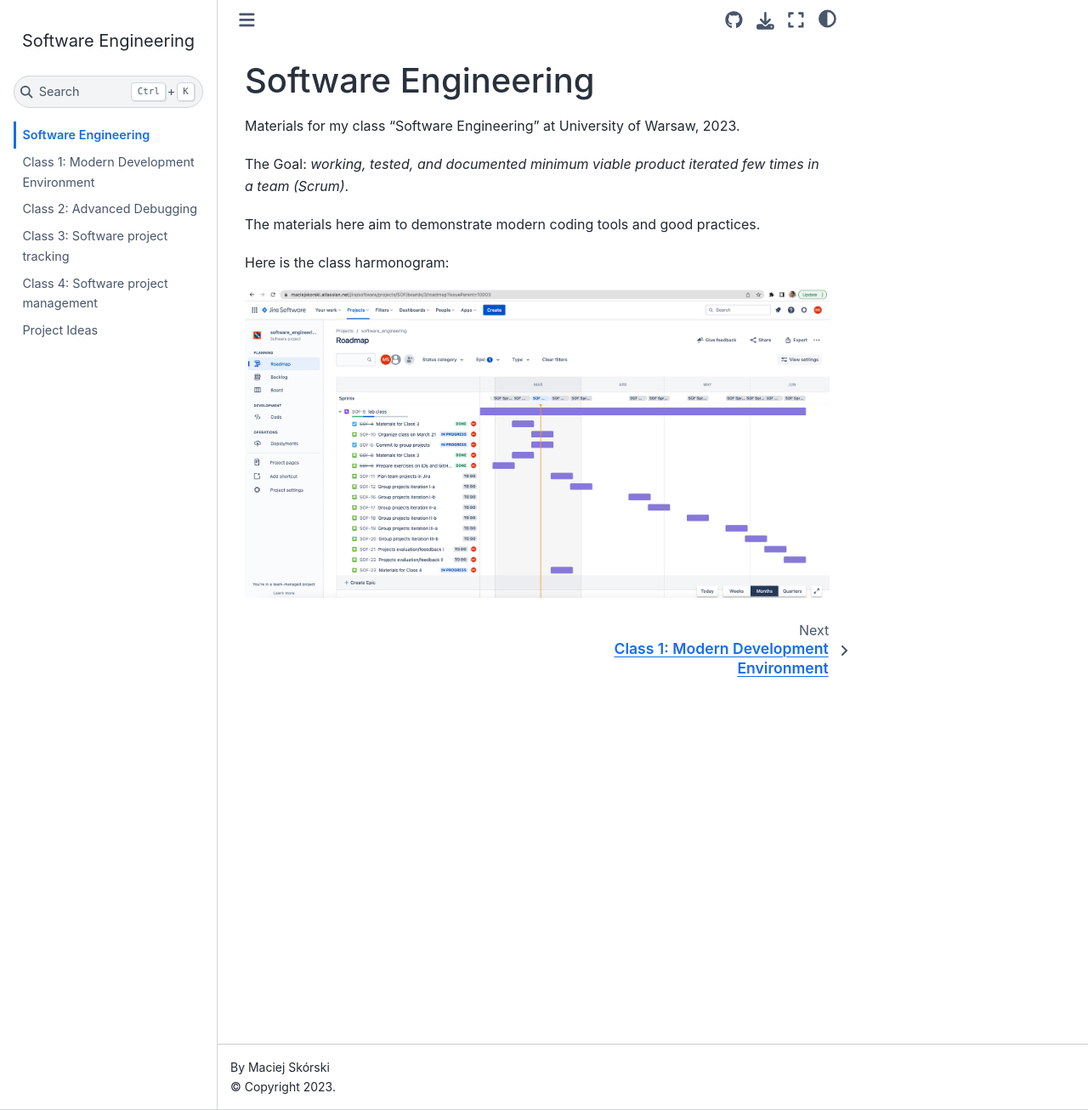
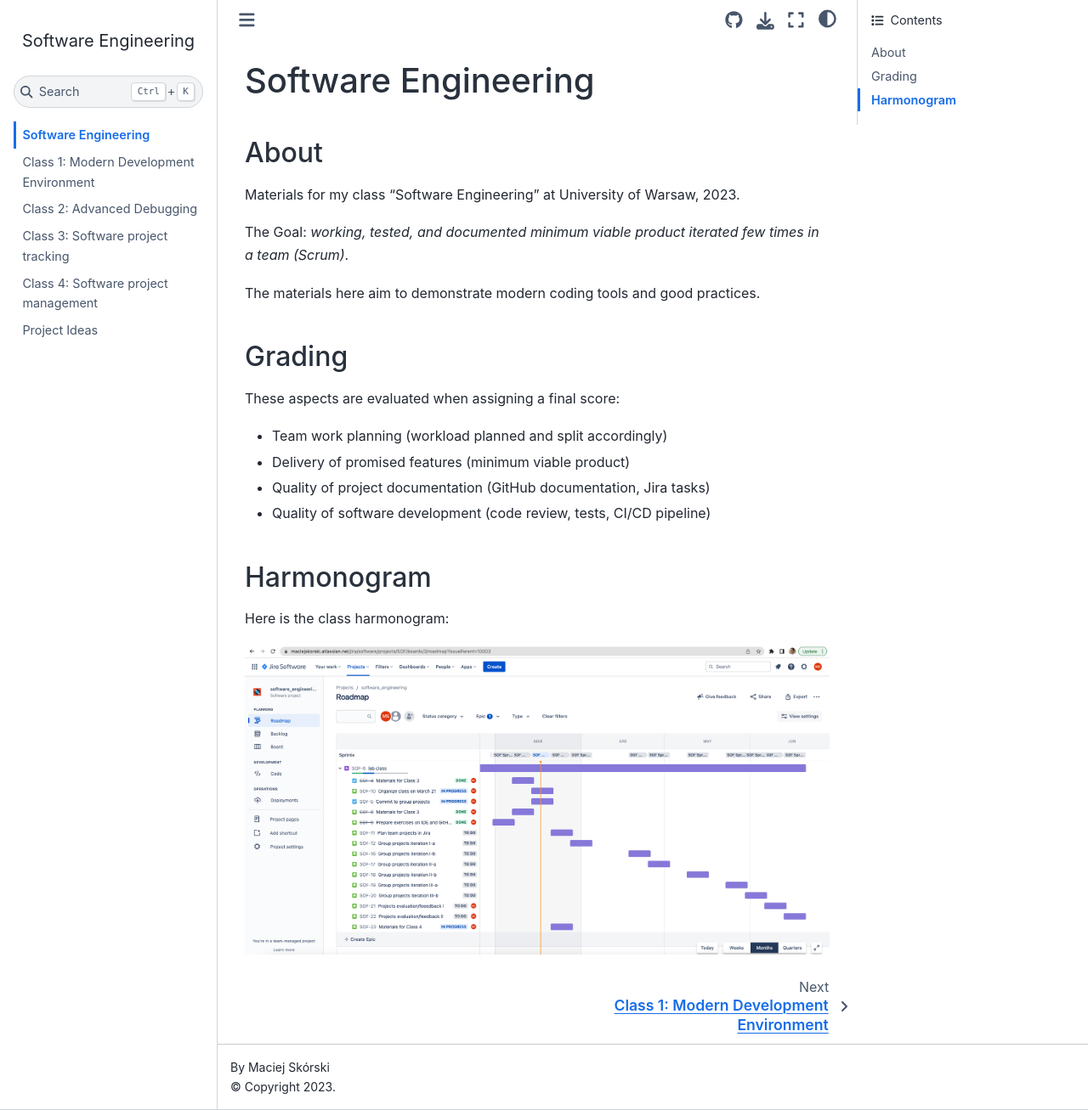
Before and after one commit to maciejskorski/software_engineering, a Jupyter Book: the page built from docs/intro.md, in a window 1280 px wide and 1307 px high. Shown: the whole window at 85% size. Built offline with Jupyter Book 1.0.4 settings and Sphinx 7.4.7 and the Sphinx Book theme 1.1.4, drawn with Linux system fonts in a browser that asks for light colours.

Commit message:
materials for class 4 SOF-23

```diff
--- a/docs/intro.md
+++ b/docs/intro.md
@@ -1,4 +1,6 @@
 # Software Engineering
+
+## About
 
 Materials for my class “Software Engineering” at University of Warsaw, 2023.
 
@@ -6,6 +8,17 @@ The Goal: *working, tested, and documented minimum viable product iterated few t
 
 The materials here aim to demonstrate modern coding tools and good practices.
 
+## Grading
+
+These aspects are evaluated when assigning a final score:
+
+* Team work planning (workload planned and split accordingly)
+* Delivery of promised features (minimum viable product)
+* Quality of project documentation (GitHub documentation, Jira tasks)
+* Quality of software development (code review, tests, CI/CD pipeline)
+
+## Harmonogram
+
 Here is the class harmonogram:
 
 ![class_harmonogram](figures/class_harmonogram.png)
```
Also changed, not shown: README.md (+1 -11 lines), docs/project_management.md (+2 -0 lines).
